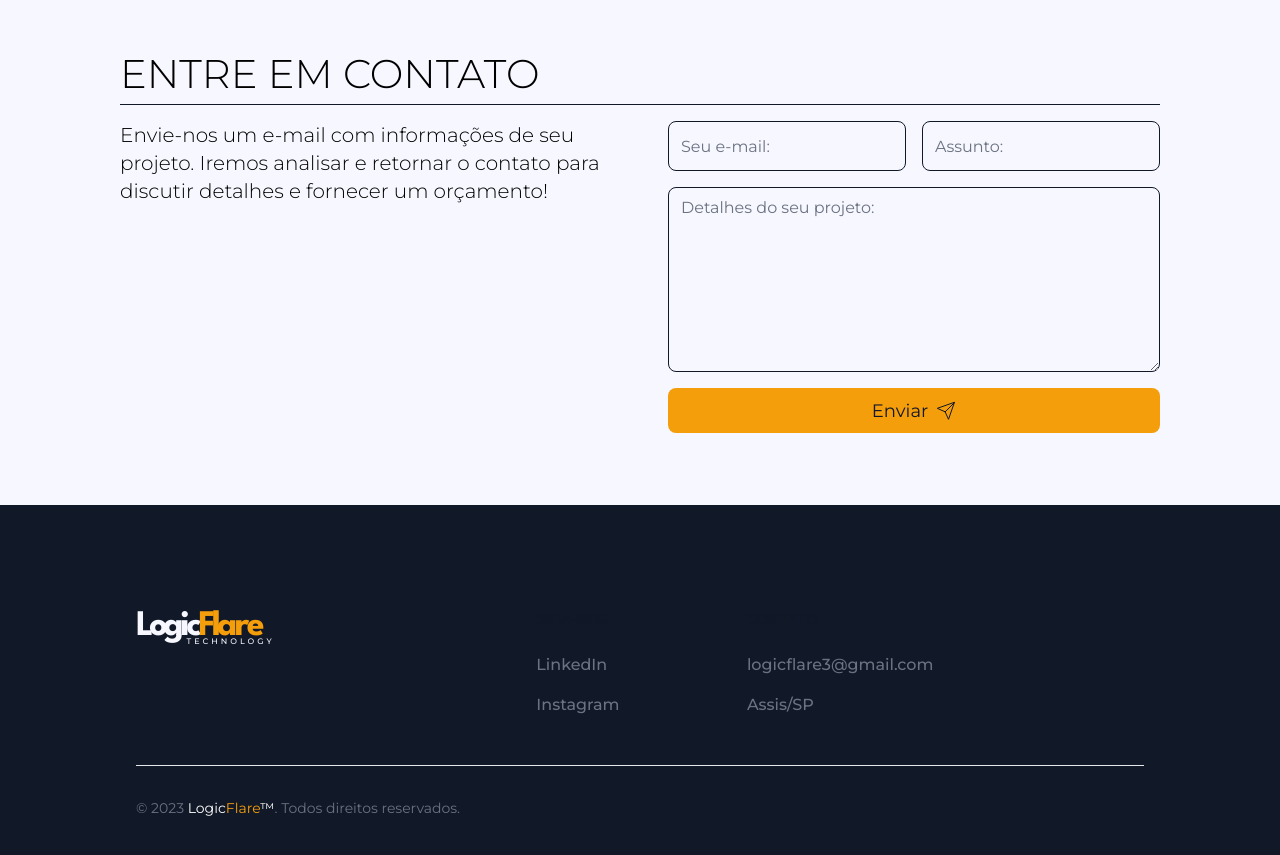
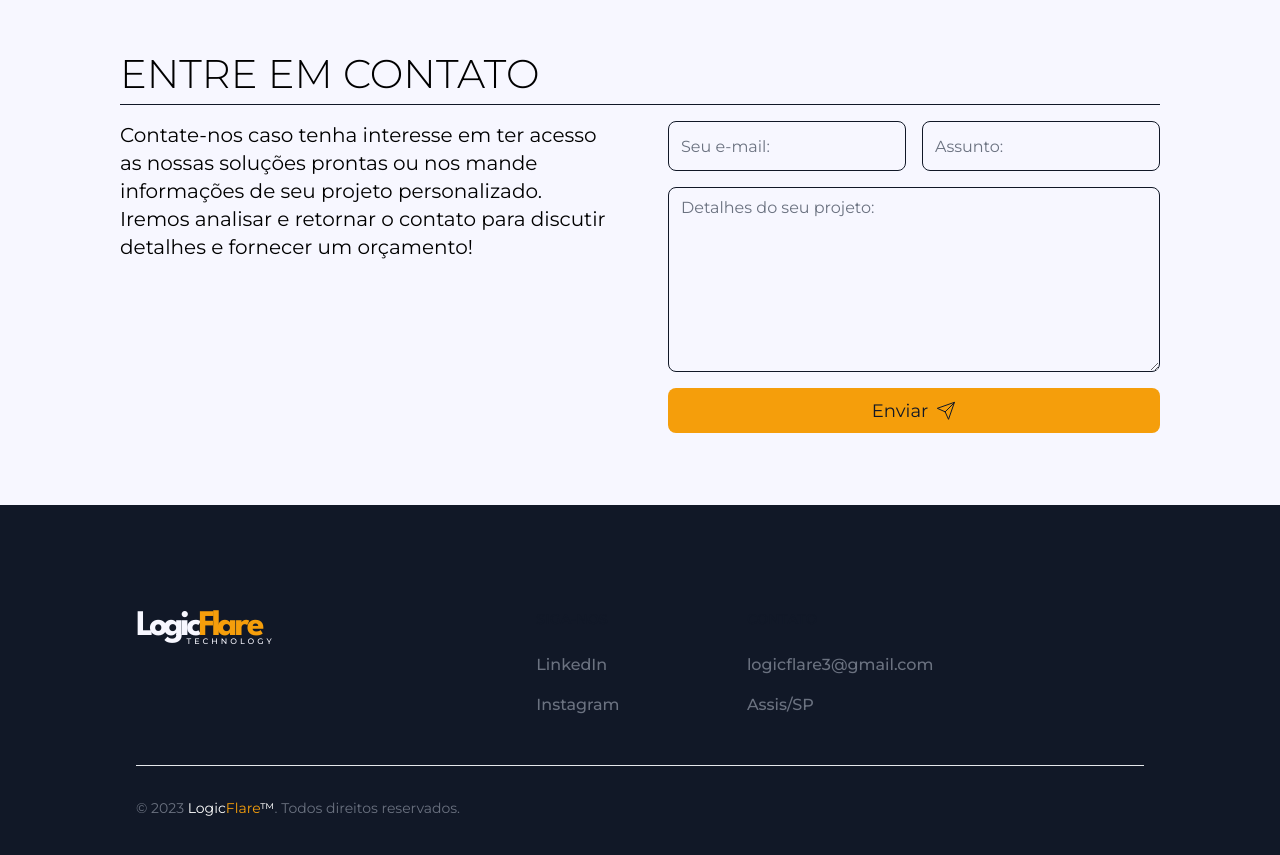
Before and after one commit to EduardoPbs/logicFlare, a React (Vite) app: page / in a window 1280 px wide. Shown: the part 1920-2775 px from the top of the page. Built offline with nearby package versions, Linux system fonts and the light colour scheme; a web font is replaced by a local one.

Commit message:
chore: contact section rewrite

```diff
--- a/src/components/content/contact.tsx
+++ b/src/components/content/contact.tsx
@@ -15,8 +15,9 @@ export function Contact(props: IContactProps) {
                 ref={contactRef}
                 className='flex flex-col lg:flex-row items-start justify-between gap-14 text-xl'
             >
-                <p className='lg:w-1/2 text-wrap font-light text-center sm:text-start'>
-                    Envie-nos um e-mail com informações de seu projeto. Iremos analisar e retornar o contato para discutir detalhes e fornecer um orçamento!
+                <p className='lg:w-1/2 text-wrap text-center sm:text-start'>
+                    Contate-nos caso tenha interesse em ter acesso as nossas soluções prontas ou nos mande informações de seu projeto personalizado.
+                    <br /> Iremos analisar e retornar o contato para discutir detalhes e fornecer um orçamento!
                 </p>
                 <div className='flex flex-col justify-center gap-4 w-full lg:w-1/2'>
                     <div className='flex flex-col md:flex-row items-center gap-4 w-full justify-between'>
@@ -39,7 +40,7 @@ export function Contact(props: IContactProps) {
                         className='flex items-center justify-center rounded-lg gap-2 h-[45px] text-main-dark bg-main-color hover:bg-main-color-dark duration-200'
                     >
                         <p className='text-lg'>Enviar</p>
-                        <Send className='stroke-[1.2px] size-5'/>
+                        <Send className='stroke-[1.2px] size-5' />
                     </button>
                 </div>
             </div>
```
